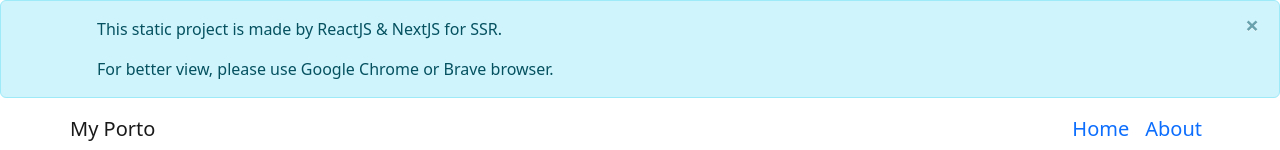
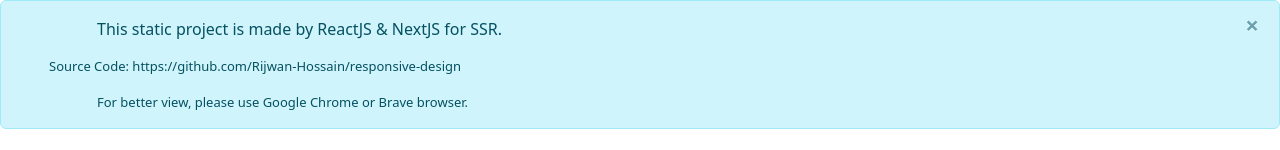
Before and after one commit to Rijwan-Hossain/responsive-design, a Next.js app: page / in a window 1280 px wide. Shown: the top 150 px of the page. Built offline with nearby package versions, Linux system fonts and the light colour scheme.

Commit message:
source code added on dialog box

```diff
--- a/components/shared/DialogBox.js
+++ b/components/shared/DialogBox.js
@@ -7,7 +7,15 @@
         <p className="px-5">
           This static project is made by ReactJS & NextJS for SSR.
         </p>
-        <p className="px-5">
+        <p style={{
+          fontSize: '13px'
+        }}>
+          Source Code: https://github.com/Rijwan-Hossain/responsive-design
+        </p>
+        <p style={{
+          fontSize: '13px'
+        }}
+        className="px-5">
             For better view, please use Google Chrome or Brave browser.
         </p>
     </UncontrolledAlert>
```
Also changed, not shown: components/Home/Info.js (line endings or trailing spaces).
